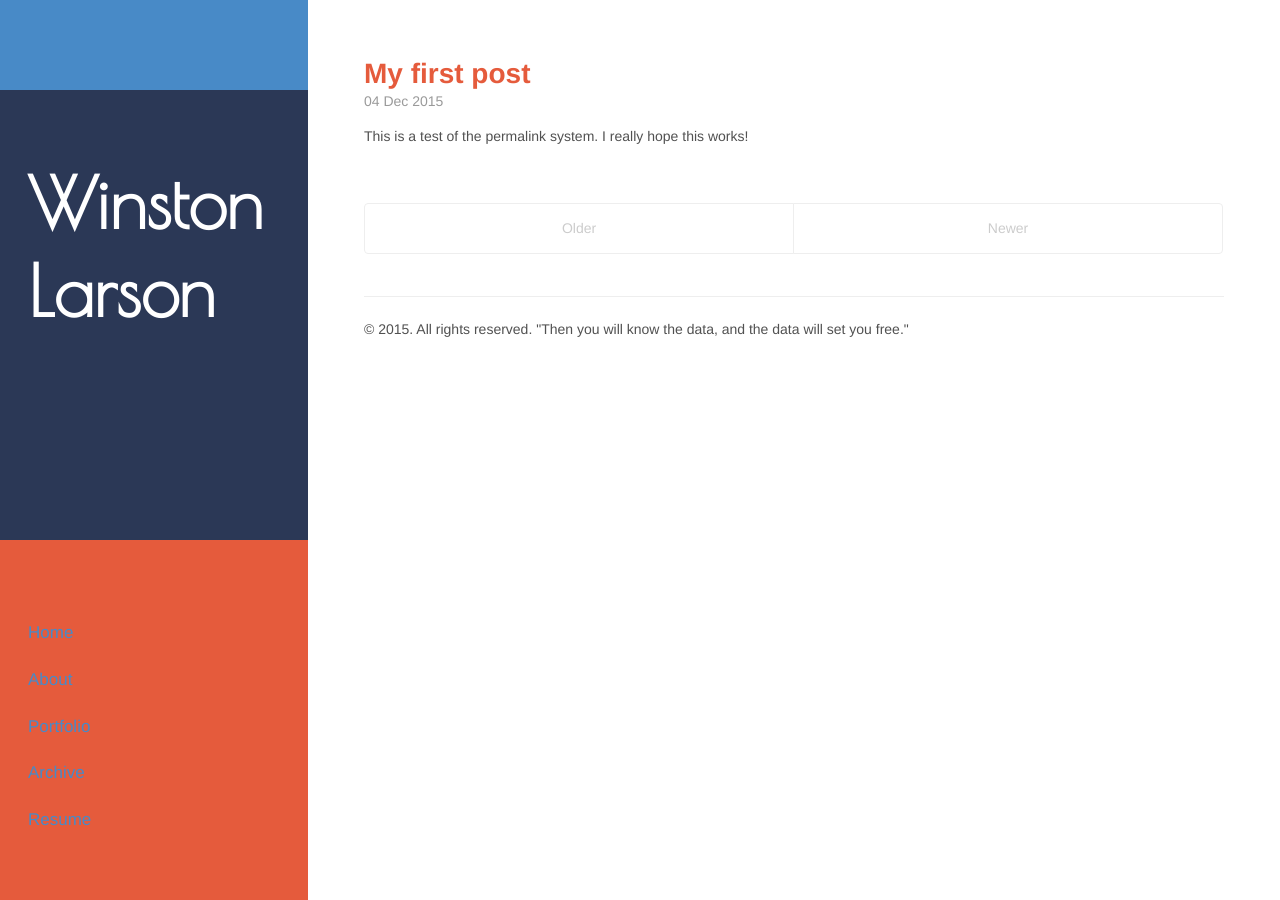
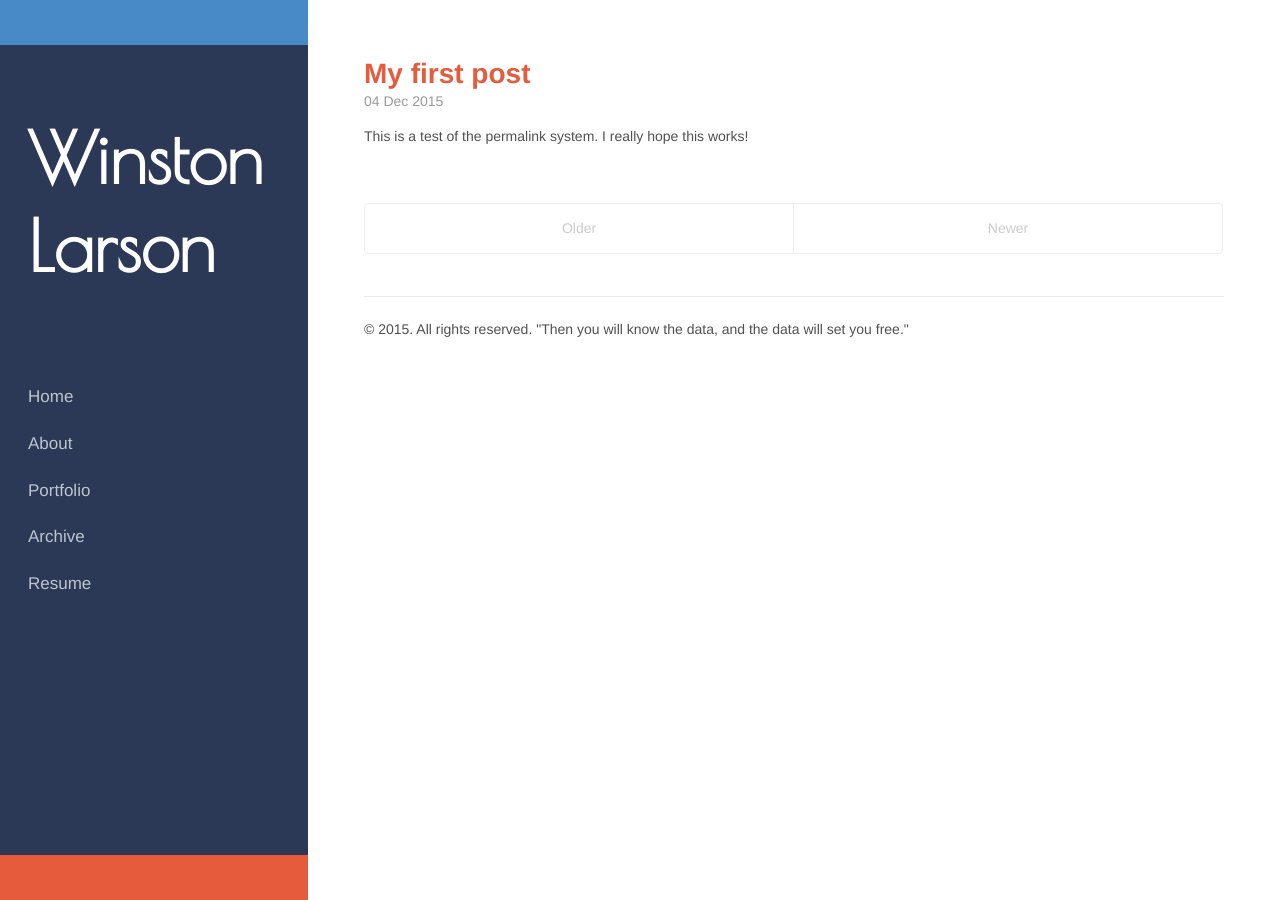
Before and after one commit to winstonlarson/old_website, a Jekyll site: the page built from index.html, in a window 1280 px wide. Built offline with Jekyll 4.4.1, drawn with Linux system fonts in a browser that asks for light colours; some web fonts are replaced; the list of posts is cut into pages by our own code.

Commit message:
fixed sidebar

```diff
--- a/_includes/sidebar.html
+++ b/_includes/sidebar.html
@@ -16,12 +16,6 @@
       </h1>
       <p class="lead">{{ site.description }}</p>
     </div>
-  </div>
-</div>
-
-
-<div class="sidebarlow">
-  <div class="container sidebar-sticky">
     <nav class="sidebar-nav">
       <a class="sidebar-nav-item{% if page.url == site.baseurl %} active{% endif %}" href="{{ site.baseurl }}">Home</a>
       <a class="sidebar-nav-item{% if page.url == node.url %} active{% endif %}" href="/about">About</a>
@@ -31,3 +25,12 @@
     </nav>
   </div>
 </div>
+
+
+<div class="sidebarlow">
+  <div class="container sidebar-sticky">
+    <div class-"sidebar-about">
+      <p>&nbsp;</p>
+    </div>
+  </div>
+</div>
--- a/public/css/hyde.css
+++ b/public/css/hyde.css
@@ -68,11 +68,11 @@ html {
 @media (min-width: 48em) {
   .sidebar {
     position: fixed;
-    top: 10%;
+    top: 5%;
     left: 0;
     bottom: 0;
     width: 22rem;
-    height: 50%;
+    height: 90%;
   }
 }
 
@@ -89,7 +89,7 @@ html {
     left: 0;
     bottom: 0;
     width: 22rem;
-    height: 10%;
+    height: 5%;
   }
 }
 
@@ -102,11 +102,11 @@ html {
 @media (min-width: 48em) {
   .sidebarlow {
     position: fixed;
-    top: 60%;
+    top: 95%;
     left: 0;
     bottom: 0;
     width: 22rem;
-    height: 40%;
+    height: 5%;
   }
 }
 
```
Also changed, not shown: 11 other files.
